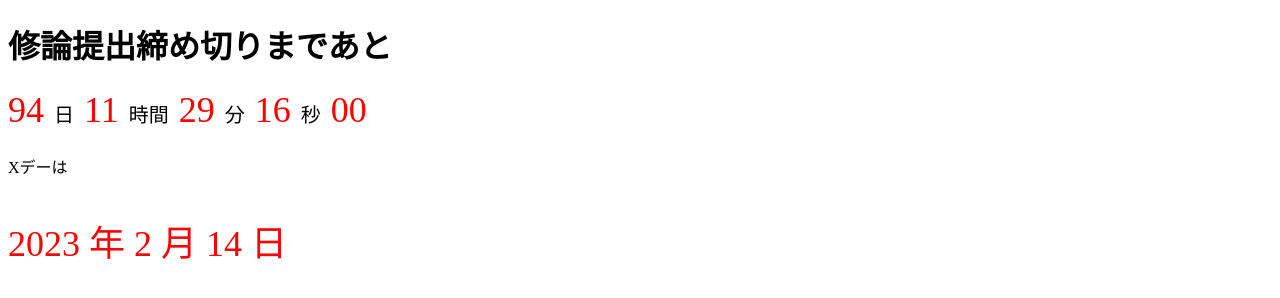
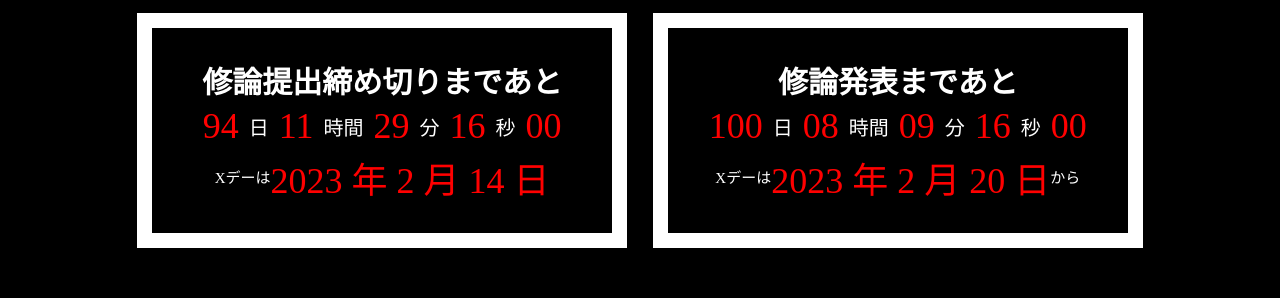
Before and after one commit to GoshBird/cd4dl, a plain HTML site: page index.html in a window 1280 px wide. Drawn offline with Linux system fonts and the light colour scheme.

Commit message:
assigned presentation timer and changed visuals

```diff
--- a/index.css
+++ b/index.css
@@ -1,12 +1,48 @@
+*{
+    background-color: black;
+    color:white;
+    font-size: 15px;
+    margin: 0px;
+    padding: 0px;
+}
 
+h1{
+    font-size:30px;
+}
+
+.timer-full{
+    display: flex;
+    justify-content: center;
+    align-items: center;
+}
+
+.teisyutsu-jigoku{
+    margin: 1%;
+    padding-top: 30px;
+    padding-bottom: 30px;
+    width: 460px;
+    border: solid 15px white;
+}
+
+.happyou-jigoku{
+    margin: 1%;
+    padding-top: 30px;
+    padding-bottom: 30px;
+    width: 460px;
+    border: solid 15px white;
+}
 
 .jigoku-title h1{
     margin-right: auto;
     margin-left: auto;
+    text-align: center;
 }
 
-.jigoku-timer{
+.jigoku-timer-inner{
     display: flex;
+    width: 450px;
+    justify-content: center;
+    align-items: center;
     margin-right: auto;
     margin-left: auto;
 }
@@ -16,15 +52,35 @@
     margin: 10px;
 }
 
-#day,#hour,#min,#sec,#msec{
+#tday,#thour,#tmin,#tsec,#tmsec{
     color: red;
     font-size:36px;
 }
 
-.xday-detail{
-    display: flex;
-    margin-right: auto;
-    margin-left: auto;
+#hday,#hhour,#hmin,#hsec,#hmsec{
     color: red;
     font-size:36px;
 }
+
+.x-day{
+    display: flex;
+    justify-content: center;
+    align-items: center;
+    margin-right: auto;
+    margin-left: auto;
+}
+
+.xday-detail{
+    color: red;
+    font-size:36px;
+    margin:0;
+}
+
+@media screen and (max-width: 980px) {
+    .full{
+        display: flex;
+        flex-flow: column;
+        justify-content: center;
+        align-items: center;
+    }
+}
--- a/index.html
+++ b/index.html
@@ -6,24 +6,53 @@
         <link rel="stylesheet" href="index.css">
     </head>
     <body>
+        <div class="timer-full">
+            <div class="teisyutsu-jigoku">
                 <div class="jigoku-title">
-            <h1 class=>修論提出締め切りまであと</h1>
+                    <h1>修論提出締め切りまであと</h1>
                 </div>
                 <div class="jigoku-timer">
-            <span id="day"></span>
+                    <div class="jigoku-timer-inner">
+                        <span id="tday"></span>
                         <div class="time-units">日 </div>
-            <span id="hour"></span>
+                        <span id="thour"></span>
                         <div class="time-units">時間</div>
-            <span id="min"></span>
+                        <span id="tmin"></span>
                         <div class="time-units">分</div>
-            <span id="sec"></span>
+                        <span id="tsec"></span>
                         <div class="time-units">秒</div>
-            <span id="msec"></span>
+                        <span id="tmsec"></span>
+                    </div>
                 </div>
                 <div class="x-day">
                     <p>Xデーは</p>
                     <p class="xday-detail">2023 年 2 月 14 日</p>
                 </div>
+            </div>
+            <div class="happyou-jigoku">
+                <div class="jigoku-title">
+                    <h1>修論発表まであと</h1>
+                </div>
+                <div class="jigoku-timer">
+                    <div class="jigoku-timer-inner">
+                        <span id="hday"></span>
+                        <div class="time-units">日 </div>
+                        <span id="hhour"></span>
+                        <div class="time-units">時間</div>
+                        <span id="hmin"></span>
+                        <div class="time-units">分</div>
+                        <span id="hsec"></span>
+                        <div class="time-units">秒</div>
+                        <span id="hmsec"></span>
+                    </div>
+                </div>
+                <div class="x-day">
+                    <p>Xデーは</p>
+                    <p class="xday-detail">2023 年 2 月 20 日</p>
+                    <p>から</p>
+                </div>
+            </div>
+        </div>
     <script src="timer.js"></script>
     </body>
 </html>
--- a/timer.js
+++ b/timer.js
@@ -1,10 +1,15 @@
-const day = document.getElementById("day");
-const hour = document.getElementById("hour");
-const min = document.getElementById("min");
-const sec = document.getElementById("sec");
-const msec = document.getElementById("msec");
+const tday = document.getElementById("tday");
+const thour = document.getElementById("thour");
+const tmin = document.getElementById("tmin");
+const tsec = document.getElementById("tsec");
+const tmsec = document.getElementById("tmsec");
+const hday = document.getElementById("hday");
+const hhour = document.getElementById("hhour");
+const hmin = document.getElementById("hmin");
+const hsec = document.getElementById("hsec");
+const hmsec = document.getElementById("hmsec");
 
-function countdown() {
+function tcountdown() {
     const now = new Date(); // 現在時刻を取得
     const tomorrow = new Date("February 14, 2023 12:00:00 GMT+09:00");
     const diff = tomorrow.getTime() - now.getTime();
@@ -17,11 +22,33 @@ function countdown() {
     const calcmSec = Math.floor(diff / 10)% 100;
 
     // 取得した時間を表示（2桁表示
-    day.innerHTML = calcDay < 10 ? '0' + calcDay : calcDay;
-    hour.innerHTML = calcHour < 10 ? '0' + calcHour : calcHour;
-    min.innerHTML = calcMin < 10 ? '0' + calcMin : calcMin;
-    sec.innerHTML = calcSec < 10 ? '0' + calcSec : calcSec;
-    msec.innerHTML = calcmSec < 10 ? '0' + calcmSec : calcmSec;
+    tday.innerHTML = calcDay < 10 ? '0' + calcDay : calcDay;
+    thour.innerHTML = calcHour < 10 ? '0' + calcHour : calcHour;
+    tmin.innerHTML = calcMin < 10 ? '0' + calcMin : calcMin;
+    tsec.innerHTML = calcSec < 10 ? '0' + calcSec : calcSec;
+    tmsec.innerHTML = calcmSec < 10 ? '0' + calcmSec : calcmSec;
 }
-countdown();
-setInterval(countdown,10);
+
+function hcountdown() {
+    const now = new Date(); // 現在時刻を取得
+    const tomorrow = new Date("February 20, 2023 8:40:00 GMT+09:00");
+    const diff = tomorrow.getTime() - now.getTime();
+
+    // ミリ秒から単位を修正
+    const calcDay = Math.floor(diff / 1000 / 60 / 60 / 24);
+    const calcHour = Math.floor(diff / 1000 / 60 / 60) % 24;
+    const calcMin = Math.floor(diff / 1000 / 60) % 60;
+    const calcSec = Math.floor(diff / 1000) % 60;
+    const calcmSec = Math.floor(diff / 10)% 100;
+
+    // 取得した時間を表示（2桁表示
+    hday.innerHTML = calcDay < 10 ? '0' + calcDay : calcDay;
+    hhour.innerHTML = calcHour < 10 ? '0' + calcHour : calcHour;
+    hmin.innerHTML = calcMin < 10 ? '0' + calcMin : calcMin;
+    hsec.innerHTML = calcSec < 10 ? '0' + calcSec : calcSec;
+    hmsec.innerHTML = calcmSec < 10 ? '0' + calcmSec : calcmSec;
+}
+tcountdown();
+hcountdown();
+setInterval(tcountdown,10);
+setInterval(hcountdown,10);
```
Lines whose indentation alone changed are shown as unchanged.
